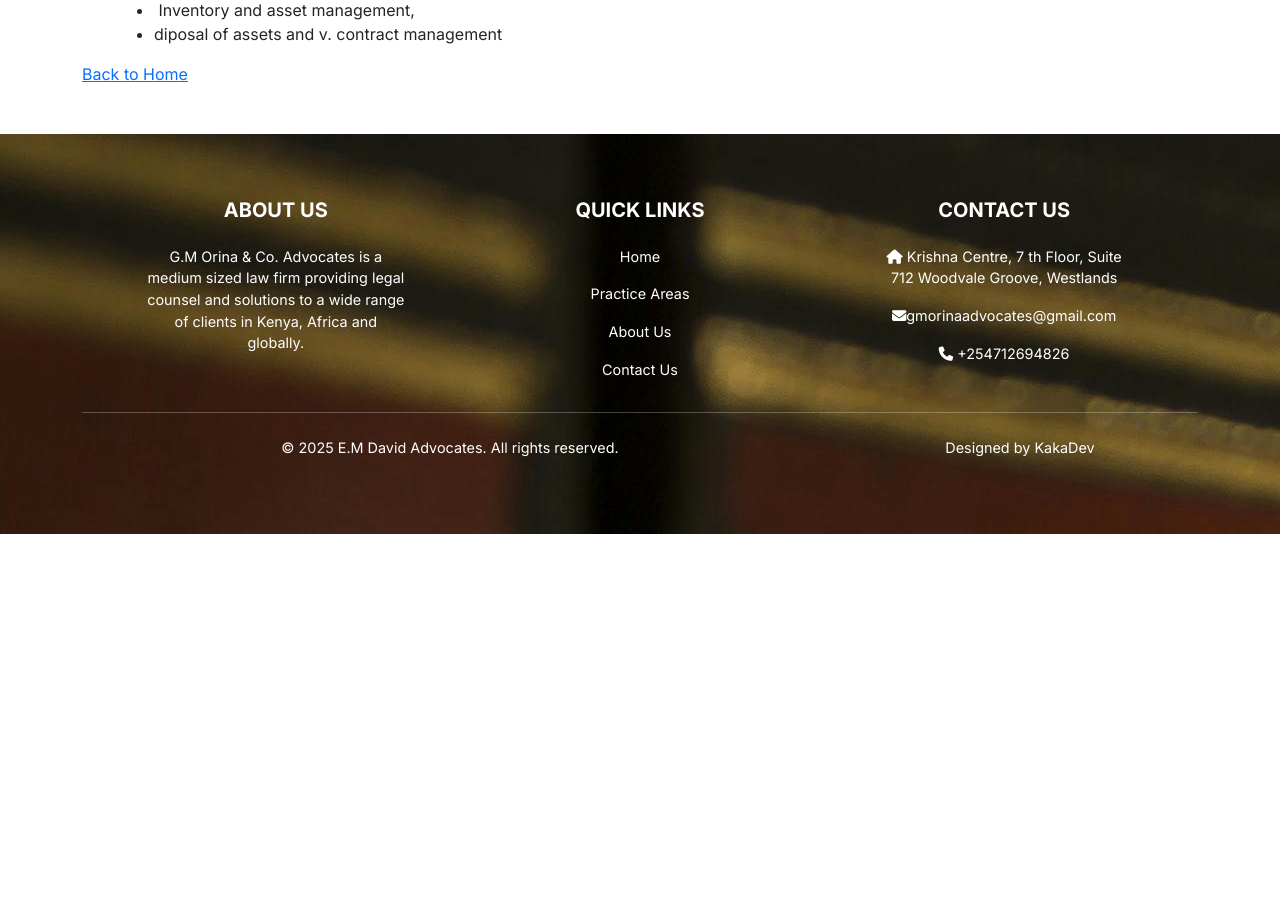
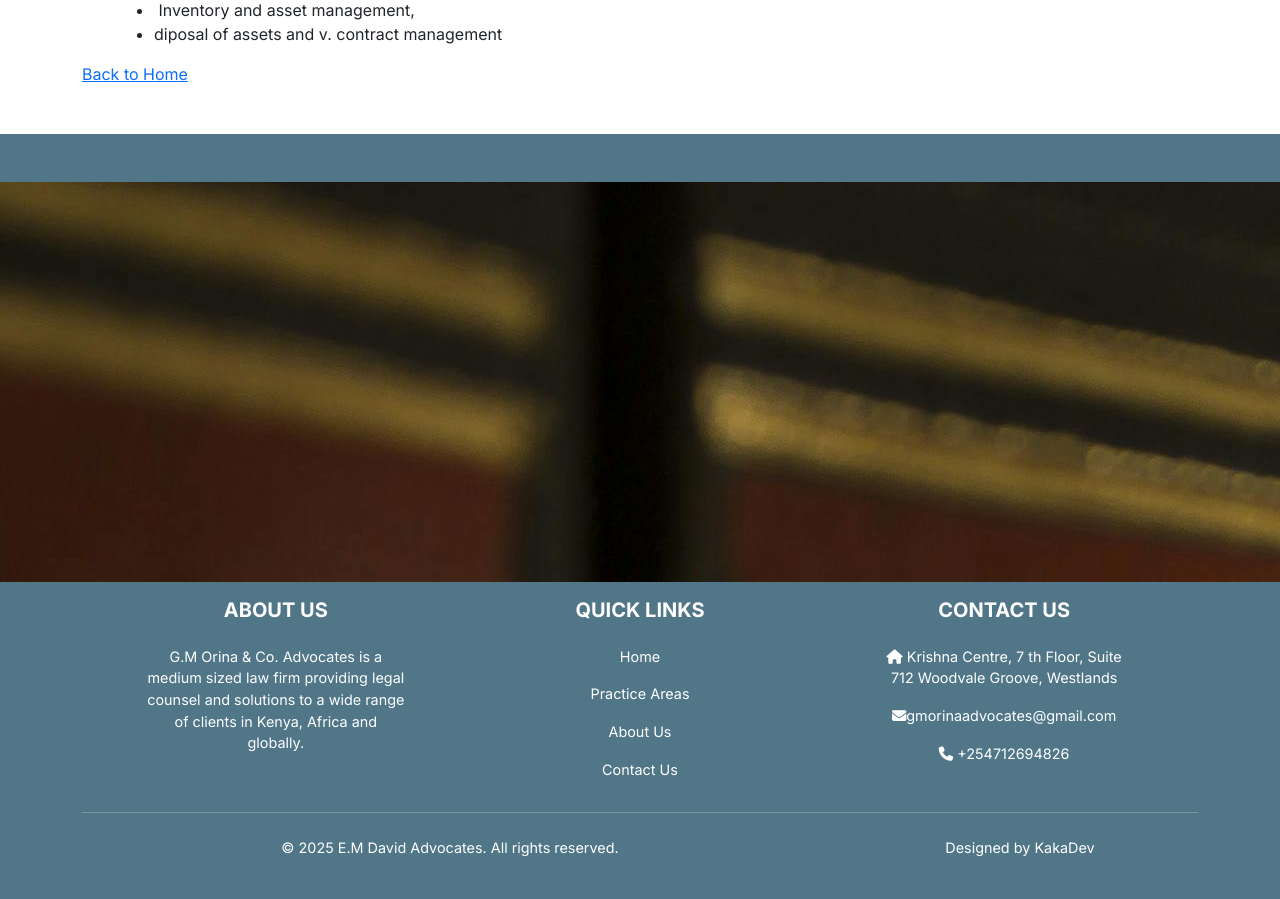
Before and after one commit to KakaDev254/Law-firm-website, a Django app: a page that uses base/templates/base/practice.html in a window 1280 px wide. Shown: the part 581-1480 px from the top of the page. Before the commit the page ends 1115 px from the top, so only its background shows below. Run offline with Django 5.2, Linux system fonts and the light colour scheme; data comes from the database, SQL or seed files in the repository; some libraries are stand-ins or nearby versions; some web fonts are replaced.

Commit message:
changed color

```diff
--- a/base/static/base/styles.css
+++ b/base/static/base/styles.css
@@ -121,13 +121,13 @@
   box-shadow: 0px 4px 6px rgba(0, 0, 0, 0.1);
   cursor: pointer;
   margin-top: 2rem;
-  background-color: #eb9405;
+  background-color: #507687;
   color: white;
   font-weight: 400;
   text-align: center;
 }
 .custom-btn:hover {
-  background-color: #815206;
+  background-color: #0a364a;
 }
 .part2 {
   background-color: #f8f9fa;
@@ -171,7 +171,7 @@
   box-shadow: 0 6px 15px rgba(0, 0, 0, 0.2);
 }
 .card i {
-  color: #eb9405;
+  color: #507687;
   margin-bottom: 15px;
 }
 .card-title {
@@ -255,18 +255,8 @@
 
 .footer {
   position: relative;
-  background: url("../static/images/book.jpg") no-repeat center center/cover;
+  background-color: #507687;
   color: white;
-}
-
-.footer .overlay {
-  position: absolute;
-  top: 0;
-  left: 0;
-  right: 0;
-  bottom: 0;
-  background: rgba(0, 0, 0, 0.6); /* Black overlay with 60% opacity */
-  z-index: 1;
 }
 
 .footer .container {
--- a/base/templates/base/practice.html
+++ b/base/templates/base/practice.html
@@ -1,5 +1,5 @@
 {% extends 'main.html'%} {% load static %} {% block title %} {{
-practice_area.name }} {% endblock title %} {% block content %}
+practice_area.name } {% endblock title %} {% block content %}
 <br />
 <br />
 <br />
```
Also changed, not shown: base/templates/base/home.html (+3 -9 lines).
